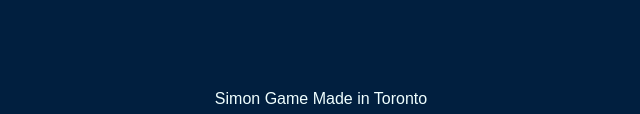
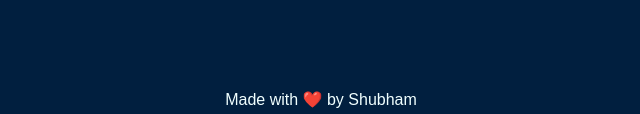
Before and after one commit to ShubhMPrajapati/MemoryGame, a plain HTML site: page index.html in a window 1280 px wide. Shown: the part 696-810 px from the top of the page, 319-959 px from the left. Drawn offline with nearby package versions, Linux system fonts and the light colour scheme.

Commit message:
Update index.html

```diff
--- a/index.html
+++ b/index.html
@@ -39,7 +39,7 @@
   <script src="https://ajax.googleapis.com/ajax/libs/jquery/3.7.1/jquery.min.js"></script>
   <script src="game.js"></script>
 
-  <footer  style="color: azure; font: 1em sans-serif; padding-top: 5%;">Simon Game Made in Toronto</footer>
+  <footer  style="color: azure; font: 1em sans-serif; padding-top: 5%;">Made with ❤️ by Shubham</footer>
 
 </body>
 
```
